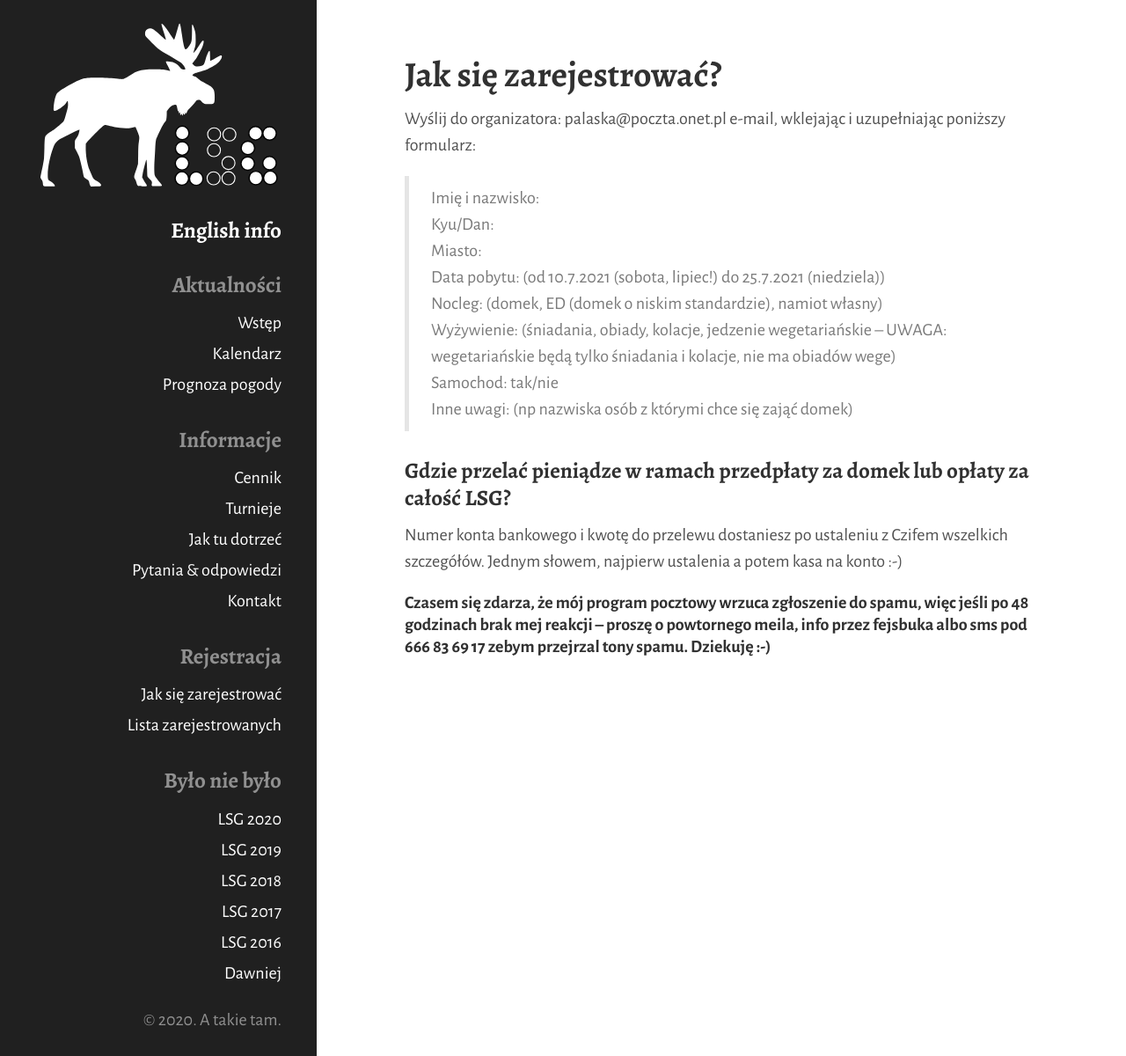
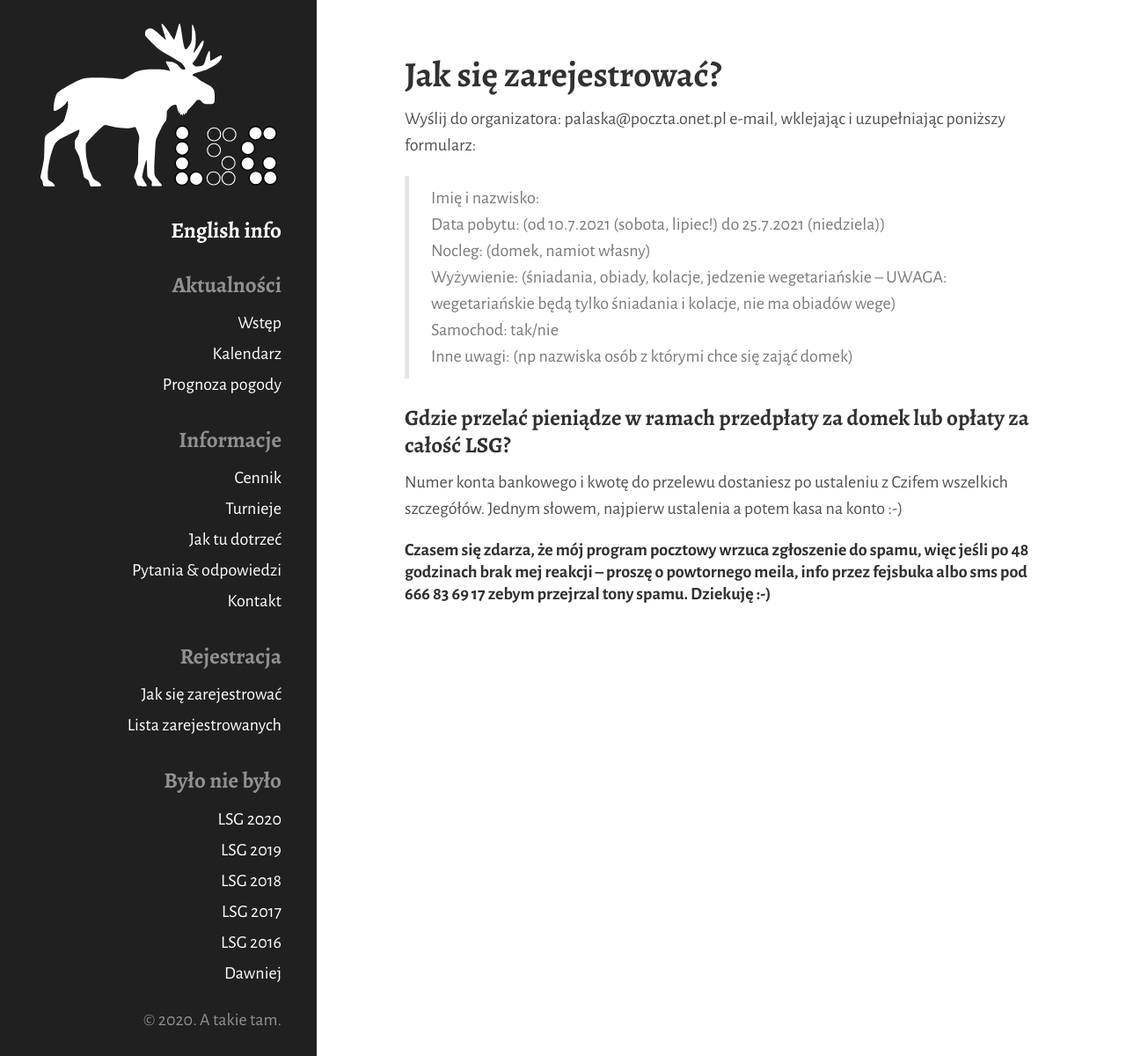
Before and after one commit to tasuki/lsg, a Jekyll site: the page built from rejestracja.md, in a window 1280 px wide. Shown: the whole page at 88% size. Built offline with Jekyll 4.4.1, drawn with Linux system fonts in a browser that asks for light colours; nearby versions of some CDN libraries.

Commit message:
Strona wstępna

```diff
--- a/rejestracja.md
+++ b/rejestracja.md
@@ -7,10 +7,8 @@ title: Jak się zarejestrować
 Wyślij do organizatora: palaska@poczta.onet.pl e-mail, wklejając i uzupełniając poniższy formularz:
 
 > Imię i nazwisko:
-> Kyu/Dan:
-> Miasto:
 > Data pobytu: (od 10.7.2021 (sobota, lipiec!) do 25.7.2021 (niedziela))
-> Nocleg: (domek, ED (domek o niskim standardzie), namiot własny)
+> Nocleg: (domek, namiot własny)
 > Wyżywienie: (śniadania, obiady, kolacje, jedzenie wegetariańskie -- UWAGA: wegetariańskie będą tylko śniadania i kolacje, nie ma obiadów wege)
 > Samochod: tak/nie
 > Inne uwagi: (np nazwiska osób z którymi chce się zająć domek)
```
Also changed, not shown: english.md (+8 -7 lines), index.md (+2 -4 lines).
